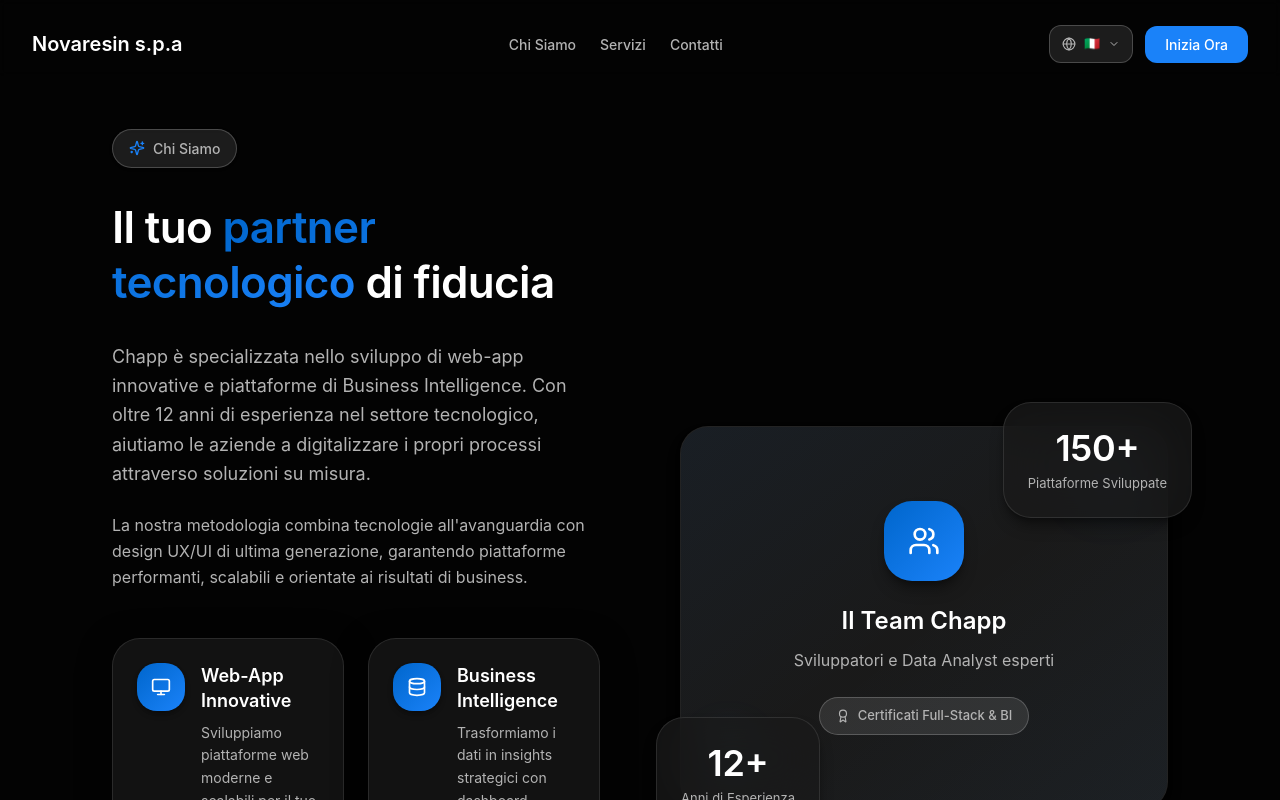
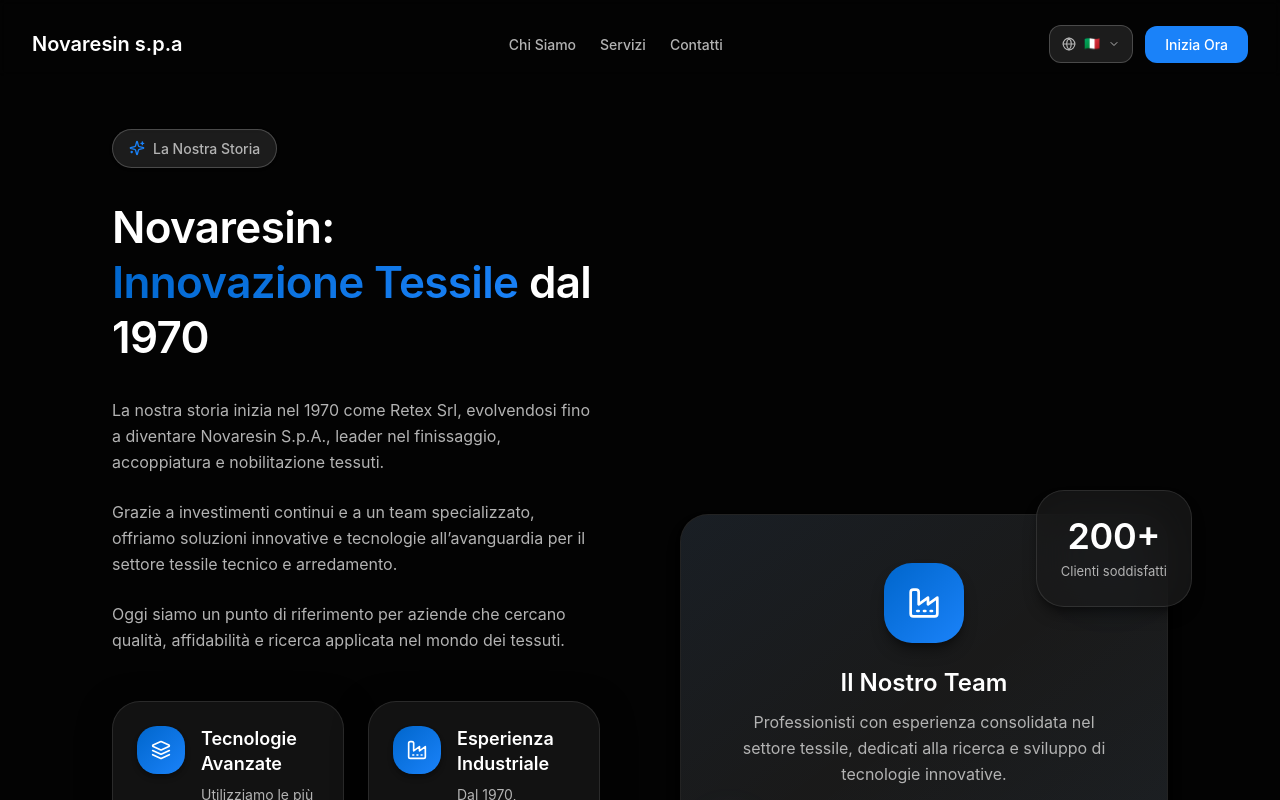
Before and after one commit to Chaba02/assalam-cant, a React (Vite) app: page / in a window 1280 px wide. Both pictures are taken after a click on the button "Chi Siamo". Shown: the part 2524-3324 px from the top of the page. Built offline with nearby package versions, Linux system fonts and the light colour scheme.

Commit message:
last changes

```diff
--- a/src/components/ChappAbout.tsx
+++ b/src/components/ChappAbout.tsx
@@ -1,31 +1,31 @@
-
 import React from 'react';
-import { Users, Target, Award, TrendingUp, Sparkles, Monitor, Database } from 'lucide-react';
+import { Users, Award, Sparkles, Factory, Layers } from 'lucide-react';
 import { useLanguage } from '../contexts/LanguageContext';
 
 const ChappAbout = () => {
   const { t } = useLanguage();
 
+  // Qui potremmo mantenere i valori oppure adattarli ai valori tessili dell'azienda
   const values = [
     {
-      icon: Monitor,
-      title: t('about.value1.title'),
-      description: t('about.value1.desc')
+      icon: Layers,
+      title: "Tecnologie Avanzate",
+      description: "Utilizziamo le più moderne tecnologie di finissaggio, accoppiatura e nobilitazione per tessuti di alta qualità."
     },
     {
-      icon: Database,
-      title: t('about.value2.title'),
-      description: t('about.value2.desc')
+      icon: Factory,
+      title: "Esperienza Industriale",
+      description: "Dal 1970, esperienza consolidata nel settore tessile, con un know-how unico e riconosciuto."
     },
     {
       icon: Award,
-      title: t('about.value3.title'),
-      description: t('about.value3.desc')
+      title: "Qualità e Affidabilità",
+      description: "Garantiamo prodotti con standard elevati, in grado di soddisfare clienti nazionali e internazionali."
     },
     {
-      icon: TrendingUp,
-      title: t('about.value4.title'),
-      description: t('about.value4.desc')
+      icon: Users,
+      title: "Team Specializzato",
+      description: "Un team di professionisti dedicati alla ricerca e allo sviluppo di soluzioni innovative."
     }
   ];
 
@@ -33,32 +33,34 @@ const ChappAbout = () => {
     <section id="about" className="section-chapp bg-chapp-dark-bg px-6 sm:px-8 lg:px-20">
       <div className="container-chapp">
         <div className="grid grid-cols-1 xl:grid-cols-2 gap-16 lg:gap-20 items-center">
-          {/* Text Content */}
+          {/* Testo Storia e Valori */}
           <div className="animate-on-scroll">
             <div className="inline-flex items-center gap-2 bg-chapp-white/10 backdrop-blur-sm px-4 py-2 rounded-full text-body-md font-medium text-chapp-gray-300 mb-8 shadow-chapp border border-chapp-white/20">
               <Sparkles size={16} className="text-chapp-accent-blue" />
-              {t('about.badge')}
+              La Nostra Storia
             </div>
 
             <h2 className="text-display-lg text-chapp-title mb-8 leading-tight">
-              {t('about.title1')}{' '}
+              Novaresin: <br />
               <span className="bg-gradient-blue-elegant bg-clip-text text-transparent">
-                {t('about.title2')}
+                Innovazione Tessile
               </span>{' '}
-              {t('about.title3')}
+              dal 1970
             </h2>
 
-            <div className="space-y-6 mb-12">
-              <p className="text-body-xl text-chapp-body leading-relaxed">
-                {t('about.description1')}
+            <div className="space-y-6 mb-12 text-body-lg text-chapp-body leading-relaxed">
+              <p>
+                La nostra storia inizia nel 1970 come Retex Srl, evolvendosi fino a diventare Novaresin S.p.A., leader nel finissaggio, accoppiatura e nobilitazione tessuti.
               </p>
-
-              <p className="text-body-lg text-chapp-body leading-relaxed">
-                {t('about.description2')}
+              <p>
+                Grazie a investimenti continui e a un team specializzato, offriamo soluzioni innovative e tecnologie all’avanguardia per il settore tessile tecnico e arredamento.
+              </p>
+              <p>
+                Oggi siamo un punto di riferimento per aziende che cercano qualità, affidabilità e ricerca applicata nel mondo dei tessuti.
               </p>
             </div>
 
-            {/* Values Grid */}
+            {/* Valori */}
             <div className="grid grid-cols-1 sm:grid-cols-2 gap-6">
               {values.map((value, index) => (
                 <div
@@ -87,47 +89,47 @@ const ChappAbout = () => {
           {/* Visual Content */}
           <div className="animate-on-scroll relative">
             <div className="relative">
-              {/* Main Visual */}
+              {/* Visual principale */}
               <div className="card-premium-dark p-12 text-center relative overflow-hidden min-h-96 flex flex-col items-center justify-center">
-                {/* Background Pattern */}
+                {/* Pattern Sfondo */}
                 <div className="absolute inset-0 bg-gradient-to-br from-chapp-accent-blue/5 via-transparent to-chapp-accent-blue-light/5"></div>
 
-                {/* Content */}
+                {/* Contenuto */}
                 <div className="relative z-10 space-y-6">
                   <div className="w-20 h-20 bg-gradient-blue-elegant rounded-3xl flex items-center justify-center shadow-chapp-lg mx-auto">
-                    <Users className="text-chapp-white" size={32} />
+                    <Factory className="text-chapp-white" size={32} />
                   </div>
                   <div>
                     <h3 className="text-heading-xl text-chapp-title font-semibold mb-3">
-                      {t('about.team.title')}
+                      Il Nostro Team
                     </h3>
                     <p className="text-body-lg text-chapp-body mb-6">
-                      {t('about.team.subtitle')}
+                      Professionisti con esperienza consolidata nel settore tessile, dedicati alla ricerca e sviluppo di tecnologie innovative.
                     </p>
                     <div className="inline-flex items-center gap-2 bg-chapp-white/10 px-4 py-2 rounded-full text-body-sm font-medium text-chapp-gray-300 border border-chapp-white/20">
                       <Award size={14} />
-                      {t('about.team.badge')}
+                      Eccellenza Certificata
                     </div>
                   </div>
                 </div>
 
-                {/* Floating Elements */}
+                {/* Elementi flottanti */}
                 <div className="absolute top-6 right-6 w-16 h-16 bg-chapp-accent-blue/10 rounded-full blur-xl animate-float"></div>
                 <div className="absolute bottom-6 left-6 w-12 h-12 bg-chapp-accent-blue-light/10 rounded-full blur-lg animate-float" style={{ animationDelay: '1s' }}></div>
               </div>
 
-              {/* Stats Cards */}
+              {/* Statistiche */}
               <div className="absolute -bottom-6 -left-6 card-glass-dark p-6 shadow-chapp-lg">
                 <div className="text-center">
-                  <div className="text-display-md text-chapp-title font-semibold mb-1">12+</div>
-                  <div className="text-body-sm text-chapp-body">{t('about.stat1')}</div>
+                  <div className="text-display-md text-chapp-title font-semibold mb-1">50+</div>
+                  <div className="text-body-sm text-chapp-body">Anni di esperienza</div>
                 </div>
               </div>
 
               <div className="absolute -top-6 -right-6 card-glass-dark p-6 shadow-chapp-lg">
                 <div className="text-center">
-                  <div className="text-display-md text-chapp-title font-semibold mb-1">150+</div>
-                  <div className="text-body-sm text-chapp-body">{t('about.stat2')}</div>
+                  <div className="text-display-md text-chapp-title font-semibold mb-1">200+</div>
+                  <div className="text-body-sm text-chapp-body">Clienti soddisfatti</div>
                 </div>
               </div>
             </div>
--- a/src/components/ChappHero.tsx
+++ b/src/components/ChappHero.tsx
@@ -27,15 +27,15 @@ const ChappHero = () => {
         viewBox="0 0 1200 800"
       >
         <defs>
-          <linearGradient id="premiumGold" x1="0%" y1="0%" x2="100%" y2="0%">
-            <stop offset="0%" stopColor="#d4af37" />
-            <stop offset="50%" stopColor="#f4e4bc" />
-            <stop offset="100%" stopColor="#c9b037" />
+          <linearGradient id="glowBlue" x1="0%" y1="0%" x2="100%" y2="0%">
+            <stop offset="0%" stopColor="#3b82f6" stopOpacity="0.8" />
+            <stop offset="50%" stopColor="#60a5fa" stopOpacity="1" />
+            <stop offset="100%" stopColor="#3b82f6" stopOpacity="0.8" />
           </linearGradient>
-          <linearGradient id="premiumSilver" x1="0%" y1="0%" x2="100%" y2="100%">
-            <stop offset="0%" stopColor="#c0c0c0" />
-            <stop offset="50%" stopColor="#e8e8e8" />
-            <stop offset="100%" stopColor="#a8a8a8" />
+          <linearGradient id="glowRed" x1="0%" y1="0%" x2="100%" y2="100%">
+            <stop offset="0%" stopColor="#ef4444" stopOpacity="0.8" />
+            <stop offset="50%" stopColor="#f87171" stopOpacity="1" />
+            <stop offset="100%" stopColor="#ef4444" stopOpacity="0.8" />
           </linearGradient>
           <linearGradient id="premiumPlatinum" x1="100%" y1="0%" x2="0%" y2="100%">
             <stop offset="0%" stopColor="#e5e4e2" />
@@ -47,10 +47,10 @@ const ChappHero = () => {
         {/* Linee animate */}
         <path
           d="M0,250 Q300,150 600,250 T1200,250"
-          stroke="url(#premiumGold)"
+          stroke="url(#glowBlue)"
           strokeWidth="1.5"
           fill="none"
-          opacity="0.8"
+          opacity="0.9"
           strokeDasharray="2000"
           strokeDashoffset="2000"
         >
@@ -76,10 +76,10 @@ const ChappHero = () => {
 
         <path
           d="M0,450 Q300,550 600,450 T1200,450"
-          stroke="url(#premiumSilver)"
+          stroke="url(#glowRed)"
           strokeWidth="1.2"
           fill="none"
-          opacity="0.6"
+          opacity="0.8"
           strokeDasharray="2200"
           strokeDashoffset="2200"
         >
@@ -136,7 +136,7 @@ const ChappHero = () => {
 
         <path
           d="M0,600 Q300,500 600,600 Q900,700 1200,600"
-          stroke="url(#premiumSilver)"
+          stroke="url(#glowRed)"
           strokeWidth="0.6"
           fill="none"
           opacity="0.4"
@@ -196,13 +196,26 @@ const ChappHero = () => {
               className="ml-2 group-hover:translate-x-1 transition-transform duration-300"
             />
           </button>
-          <button className="inline-flex items-center justify-center px-8 py-4 bg-transparent text-white border-2 border-blue-500 font-medium rounded-2xl text-body-lg hover:bg-blue-500 hover:text-white hover:border-blue-500 active:bg-blue-600 transition-all duration-300 hover:scale-[1.02] hover:shadow-[0_0_20px_rgba(59,130,246,0.3)] focus:ring-2 focus:ring-blue-500 focus:ring-offset-2 focus:ring-offset-chapp-dark-bg shadow-md group">
+          <button
+            className="inline-flex items-center justify-center px-8 py-4
+    bg-white/10 backdrop-blur-md border border-white/30 text-white
+    font-medium rounded-2xl text-body-lg
+    hover:bg-white/20 hover:border-white/50
+    active:bg-white/25
+    transition-all duration-300
+    hover:scale-[1.02]
+    hover:shadow-[0_0_20px_rgba(255,255,255,0.3)]
+    focus:ring-2 focus:ring-white/40 focus:ring-offset-2 focus:ring-offset-chapp-dark-bg
+    shadow-md
+    group"
+          >
             <Play
               size={18}
               className="mr-2 group-hover:scale-110 transition-transform duration-300"
             />
             Guarda il video
           </button>
+
         </div>
       </div>
 
```
